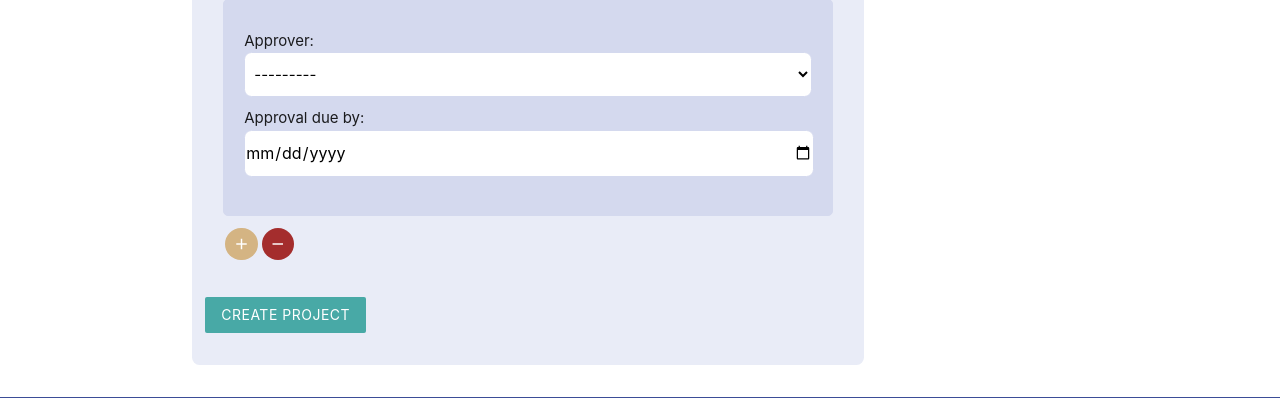
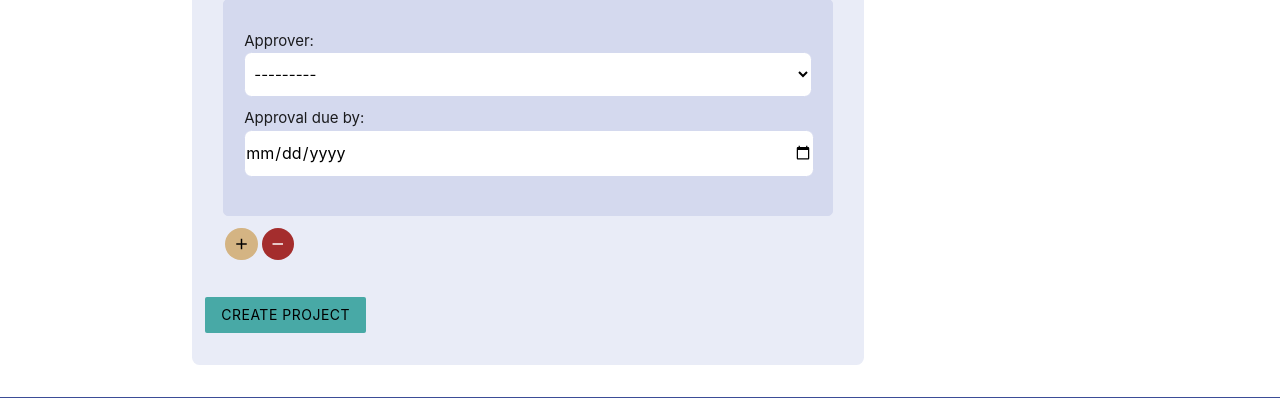
Before and after one commit to jannis-kiriasis/the-checklistar, a Django app: page /create-project in a window 1280 px wide. Shown: the part 728-1126 px from the top of the page. Run offline with Django 3.2, Linux system fonts and the light colour scheme; some libraries are stand-ins or nearby versions; some web fonts are replaced.

Commit message:
Make all tan button text black instead of white

```diff
--- a/project_management/templates/create-project.html
+++ b/project_management/templates/create-project.html
@@ -24,8 +24,8 @@
           <div class="flex">
             <div id="add-approver">
               <button title="Click to add an extra approver to the project"
-                class="btn-floating btn-large waves-effect waves-light tan btn-small">
-                <i class="material-icons">add</i>
+                class="btn-floating btn-large waves-effect waves-light tan btn-small ">
+                <i class="material-icons text-black">add</i>
               </button>
             </div>
             <div id="remove-approver">
@@ -36,7 +36,7 @@
             </div>
           </div>
         </div>
-        <button class="btn margin-top margin-bottom" type="submit">Create project</button>
+        <button class="btn margin-top margin-bottom text-black" type="submit">Create project</button>
       </form>
     </div>
   </div>
--- a/project_management/templates/edit-project.html
+++ b/project_management/templates/edit-project.html
@@ -24,12 +24,12 @@
               <div id="add-approver">
                 <button title="Click to add an extra approver to the project"
                   class="btn-floating btn-large waves-effect waves-light tan btn-small">
-                  <i class="material-icons">add</i>
+                  <i class="material-icons text-black">add</i>
                 </button>
               </div>
             </div>
           </div>
-          <button class="btn margin-top margin-bottom" type="submit">Create project</button>
+          <button class="btn margin-top margin-bottom text-black" type="submit">Create project</button>
         </form>
     </div>
   </div>
--- a/project_management/templates/project-details.html
+++ b/project_management/templates/project-details.html
@@ -58,7 +58,7 @@
           {% if user == project.owner and project.status == 0 %}
           <a href="/edit/{{ project.id }}" class="btn btn-small text-black">EDIT PROJECT</a>
           <a href="/delete/{{ project.id }}" class="btn btn-small red" id="delete">DELETE PROJECT</a>
-          <a href="/complete/{{ project.id }}" class="btn btn-small tan" id="complete">COMPLETE PROJECT</a>
+          <a href="/complete/{{ project.id }}" class="btn btn-small tan text-black" id="complete">COMPLETE PROJECT</a>
           {% else %}
           <a href="/edit/{{ project.id }}" class="btn btn-small disabled">EDIT PROJECT</a>
           <a href="/delete/{{ project.id }}" class="btn btn-small red disabled">DELETE PROJECT</a>
@@ -97,7 +97,7 @@
         {% if user.id == approval.approver_id %}
         {% if approval.approved %}
         {% else %}
-        <a href="/approve/{{ approval.id }}" id="approve" class="btn btn-small tan margin-top">APPROVE PROJECT</a>
+        <a href="/approve/{{ approval.id }}" id="approve" class="btn btn-small tan margin-top text-black">APPROVE PROJECT</a>
         {% endif %}
         {% endif %}
       </div>
```
